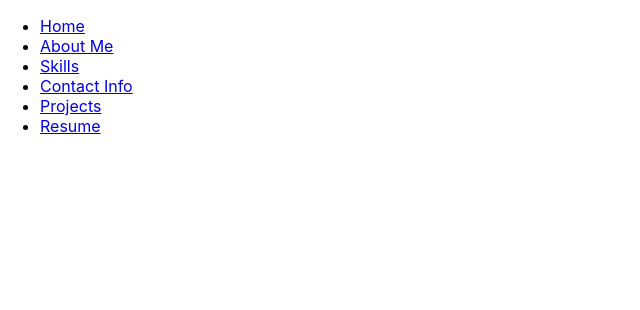
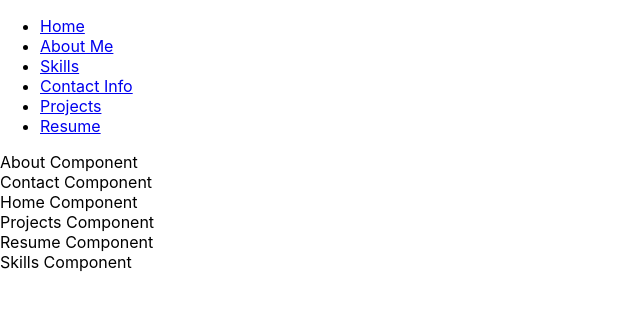
Before and after one commit to thinkaboutmovies/portfolio, a React (Create React App) app: page / in a window 1280 px wide. Shown: the top 310 px of the page, without its empty margins (0-640 px from the left). Built offline with nearby package versions, Linux system fonts and the light colour scheme.

Commit message:
scaffold components for main in App.js

```diff
--- a/src/App.js
+++ b/src/App.js
@@ -1,4 +1,11 @@
 import './App.css';
+import About from './components/About';
+import Contact from './components/Contact';
+import Home from './components/Home';
+import Projects from './components/Projects';
+import Resume from './components/Resume';
+import Skills from './components/Skills';
+
 
 function App() {
   return (
@@ -14,7 +21,12 @@ function App() {
         </ul>
       </nav>
       <main>
-
+        <About></About>
+        <Contact></Contact>
+        <Home></Home>
+        <Projects></Projects>
+        <Resume></Resume>
+        <Skills></Skills>
       </main>
     </div>
   );
--- /dev/null
+++ b/src/components/About.js
@@ -0,0 +1,11 @@
+import React from 'react';
+
+function About(props) {
+    return (
+        <div id='About'>
+            About Component
+        </div>
+    );
+}
+
+export default About;
--- /dev/null
+++ b/src/components/Contact.js
@@ -0,0 +1,11 @@
+import React from 'react';
+
+function Contact(props) {
+    return (
+        <div id='Contact'>
+            Contact Component
+        </div>
+    );
+}
+
+export default Contact;
--- /dev/null
+++ b/src/components/Home.js
@@ -0,0 +1,11 @@
+import React from 'react';
+
+function Home(props) {
+    return (
+        <div id='Home'>
+            Home Component
+        </div>
+    );
+}
+
+export default Home;
--- /dev/null
+++ b/src/components/Projects.js
@@ -0,0 +1,11 @@
+import React from 'react';
+
+function Projects(props) {
+    return (
+        <div id='Projects'>
+            Projects Component
+        </div>
+    );
+}
+
+export default Projects;
--- /dev/null
+++ b/src/components/Resume.js
@@ -0,0 +1,11 @@
+import React from 'react';
+
+function Resume(props) {
+    return (
+        <div id='Resume'>
+            Resume Component
+        </div>
+    );
+}
+
+export default Resume;
--- /dev/null
+++ b/src/components/Skills.js
@@ -0,0 +1,11 @@
+import React from 'react';
+
+function Skills(props) {
+    return (
+        <div id='Skills'>
+            Skills Component
+        </div>
+    );
+}
+
+export default Skills;
```
